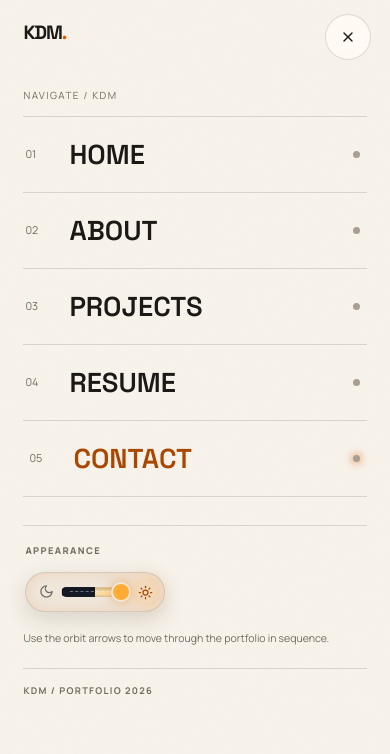
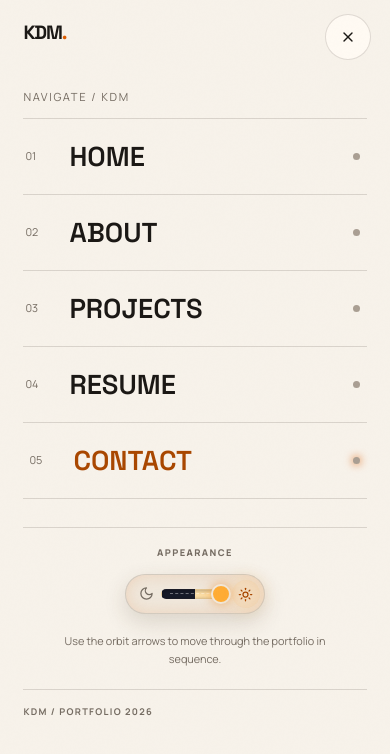
Before and after one commit to KrisDaneM/KrisDaneMadlambayan, a React (Vite) app: page /contact in a window 390 px wide. Both pictures are taken after a click on the button "Open page navigation". Shown: the top 754 px of the page. Built offline with nearby package versions, Linux system fonts and the light colour scheme.

Commit message:
Refine KDM navigation, theme transitions and responsive UI

```diff
--- a/src/components/Navbar.jsx
+++ b/src/components/Navbar.jsx
@@ -74,7 +74,7 @@ export default function Navbar() {
         <button className="orbit-arrow orbit-next" type="button" aria-label="Next page" onClick={() => move(1)}><ChevronRight /></button>
       </nav>
       <button className={`orbit-menu-backdrop ${open ? 'is-open' : ''}`} type="button" aria-label="Close navigation" tabIndex={open ? 0 : -1} onClick={() => setOpen(false)} />
-      <div ref={menuRef} id="orbit-menu" className={`orbit-menu ${open ? 'is-open' : ''}`} aria-hidden={!open} inert={open ? undefined : ''}>
+      <div ref={menuRef} id="orbit-menu" className={`orbit-menu ${open ? 'is-open' : ''}`} aria-hidden={!open} inert={!open}>
         <NavLink to="/" className="orbit-menu-brand" aria-label="KDM home" onClick={() => setOpen(false)}>KDM<span>.</span></NavLink>
         <div className="orbit-menu-head"><span>Navigate / KDM</span><button type="button" onClick={() => setOpen(false)} aria-label="Close navigation"><X /></button></div>
         <div className="orbit-menu-links">
--- a/src/index.css
+++ b/src/index.css
@@ -151,12 +151,12 @@ em { color:var(--orange); font-style:normal; }
 .kdm-signature { position:absolute; top:30px; left:34px; pointer-events:auto; color:#f5f5f5; font:700 1.18rem 'Space Grotesk'; letter-spacing:-.06em; }
 .kdm-signature span { color:var(--orange); }
 .route-orbit { position:absolute; top:24px; right:28px; width:172px; height:172px; display:grid; place-items:center; pointer-events:auto; }
-.orbit-core { position:relative; z-index:3; width:104px; height:104px; display:flex; flex-direction:column; align-items:center; justify-content:center; border:1px solid rgba(255,107,0,.45); border-radius:50%; color:#fff; background:rgba(9,9,9,.93); box-shadow:0 18px 50px rgba(0,0,0,.45),inset 0 0 0 8px rgba(255,255,255,.015); backdrop-filter:blur(10px); cursor:pointer; transition:transform .3s,border-color .3s; }
+.orbit-core { position:relative; z-index:3; width:104px; height:104px; display:flex; flex-direction:column; align-items:center; justify-content:center; border:1px solid rgba(255,107,0,.45); border-radius:50%; color:#fff; background:rgba(9,9,9,.93); box-shadow:0 18px 50px rgba(0,0,0,.45),inset 0 0 0 8px rgba(255,255,255,.015); backdrop-filter:blur(10px); cursor:pointer; transition:transform .24s cubic-bezier(.4,0,.2,1),border-color .24s; }
 .orbit-core:hover { transform:scale(1.045); border-color:var(--orange); }
 .orbit-kdm { font:700 1.05rem 'Space Grotesk'; letter-spacing:-.06em; }
 .orbit-route { margin-top:3px; color:var(--orange-3); font-size:.55rem; font-weight:800; letter-spacing:.14em; text-transform:uppercase; }
 .orbit-count { color:#6f6f6f; font-size:.48rem; letter-spacing:.1em; }
-.orbit-ring { position:absolute; inset:10px; border:1px solid rgba(255,255,255,.12); border-radius:50%; animation:orbit-spin 22s linear infinite; }
+.orbit-ring { position:absolute; inset:10px; border:1px solid rgba(255,255,255,.12); border-radius:50%; rotate:0deg; animation:orbit-spin 22s linear infinite; transition:rotate .26s cubic-bezier(.4,0,.2,1); }
 .orbit-ring::before,.orbit-ring::after { content:""; position:absolute; border-radius:50%; background:var(--orange); box-shadow:0 0 12px rgba(255,107,0,.7); }
 .orbit-ring::before { width:6px; height:6px; top:-3px; left:50%; }.orbit-ring::after { width:3px; height:3px; right:13px; bottom:19px; }
 .orbit-ring span { position:absolute; inset:11px; border:1px dashed rgba(255,107,0,.16); border-radius:50%; }
@@ -164,13 +164,18 @@ em { color:var(--orange); font-style:normal; }
 .orbit-arrow:hover { color:#080808; border-color:var(--orange); background:var(--orange); }.orbit-arrow svg { width:15px; }.orbit-prev { left:0; }.orbit-next { right:0; }
 .orbit-menu-backdrop { position:fixed; z-index:4; inset:0; padding:0; pointer-events:none; border:0; background:rgba(0,0,0,.25); opacity:0; visibility:hidden; transition:opacity .24s ease,visibility 0s linear .24s; }
 .orbit-menu-backdrop.is-open { pointer-events:auto; opacity:1; visibility:visible; transition-delay:0s; }
-.orbit-menu { position:absolute; z-index:5; top:190px; right:32px; width:min(520px,calc(100vw - 64px)); max-height:calc(100dvh - 214px); overflow-x:hidden; overflow-y:auto; overscroll-behavior:contain; scrollbar-width:none; -ms-overflow-style:none; -webkit-overflow-scrolling:touch; padding:26px 28px; pointer-events:none; border:1px solid var(--border); border-radius:24px; background:var(--glass); box-shadow:0 24px 64px rgba(0,0,0,.36); opacity:0; visibility:hidden; transform:translateY(-6px) scale(.97); transform-origin:top right; transition:opacity .25s ease,transform .25s cubic-bezier(.22,1,.36,1),visibility 0s linear .25s; }
+.orbit-menu { position:absolute; z-index:5; top:184px; right:24px; width:min(440px,calc(100vw - 48px)); max-height:calc(100dvh - 208px); overflow-x:hidden; overflow-y:auto; overscroll-behavior:contain; scrollbar-width:none; -ms-overflow-style:none; -webkit-overflow-scrolling:touch; padding:22px; pointer-events:none; border:1px solid var(--border); border-radius:24px; background:var(--glass); box-shadow:0 24px 64px rgba(0,0,0,.36); opacity:0; visibility:hidden; transform:translateY(-8px) scale(.97); transform-origin:top right; transition:opacity .26s cubic-bezier(.4,0,.2,1),transform .26s cubic-bezier(.4,0,.2,1),visibility 0s linear .26s; }
 .orbit-menu::-webkit-scrollbar { width:0; height:0; display:none; }
-.orbit-menu.is-open { pointer-events:auto; opacity:1; visibility:visible; transform:none; transition-delay:0s; }
+.orbit-menu.is-open { pointer-events:auto; opacity:1; visibility:visible; transform:none; transition-delay:50ms; }
 .orbit-menu-brand,.orbit-menu-footer { display:none; }
-.orbit-menu-head { position:sticky; z-index:2; top:-26px; display:flex; justify-content:space-between; align-items:center; margin:-26px -2px 0; padding:22px 2px 14px; border-bottom:1px solid var(--border); color:#777; background:var(--glass); font-size:.62rem; letter-spacing:.15em; text-transform:uppercase; }
+.orbit-menu-head { position:sticky; z-index:2; top:-22px; display:flex; justify-content:space-between; align-items:center; margin:-22px -2px 0; padding:16px 2px 10px; border-bottom:1px solid var(--border); color:#777; background:var(--glass); font-size:.7rem; letter-spacing:.15em; text-transform:uppercase; }
 .orbit-menu-head button { width:40px; height:40px; display:grid; place-items:center; border:1px solid var(--border); border-radius:50%; color:var(--text); background:var(--surface); cursor:pointer; transition:color .2s,border-color .2s,background .2s; }.orbit-menu-head button:hover { color:#080808; border-color:var(--orange); background:var(--orange); }.orbit-menu-head svg { width:16px; }
-.orbit-menu-links { display:grid; }.orbit-menu-links a { min-height:54px; display:grid; grid-template-columns:42px 1fr 10px; align-items:center; padding:9px 2px; border-bottom:1px solid var(--border); transition:color .2s,padding-left .2s; }.orbit-menu-links a > span { color:var(--subtle); font-size:.62rem; }.orbit-menu-links a strong { font:600 1.2rem 'Space Grotesk'; }.orbit-menu-links a i { width:5px; height:5px; border-radius:50%; background:#444; }.orbit-menu-links a:hover,.orbit-menu-links a.active { color:var(--orange-3); padding-left:8px; }.orbit-menu-links a.active i { background:var(--orange); box-shadow:0 0 9px var(--orange); }.orbit-menu > p { margin:14px 0 0; color:var(--subtle); font-size:.66rem; }
+.orbit-menu-links { display:grid; }.orbit-menu-links a { min-height:50px; display:grid; grid-template-columns:38px 1fr 10px; align-items:center; padding:6px 2px; border-bottom:1px solid var(--border); transition:color .2s,padding-left .2s; }.orbit-menu-links a > span { color:var(--subtle); font-size:.62rem; }.orbit-menu-links a strong { font:600 1.1rem 'Space Grotesk'; }.orbit-menu-links a i { width:5px; height:5px; border-radius:50%; background:#444; }.orbit-menu-links a:hover,.orbit-menu-links a.active { color:var(--orange-3); padding-left:8px; }.orbit-menu-links a.active i { background:var(--orange); box-shadow:0 0 9px var(--orange); }.orbit-menu > p { margin:7px auto 0; max-width:310px; color:var(--subtle); font-size:.68rem; text-align:center; }
+.route-orbit.is-open .orbit-core { animation:orbit-core-engage .24s cubic-bezier(.4,0,.2,1); border-color:var(--orange); }
+.route-orbit.is-open .orbit-core > span { animation:orbit-label-engage .24s cubic-bezier(.4,0,.2,1); }
+.route-orbit.is-open .orbit-ring { rotate:12deg; }
+@keyframes orbit-core-engage { 45% { transform:scale(.96); } }
+@keyframes orbit-label-engage { 45% { opacity:.72; transform:scale(.97); } }
 @keyframes orbit-spin { to { transform:rotate(360deg); } }
 
 /* Ambient technical field */
@@ -476,7 +481,7 @@ main,main section,main .container { max-width:100%; }
   .orbit-core { width:70px; height:70px; }
   .orbit-ring { inset:5px; }
   .orbit-arrow { width:32px; height:32px; }
-  .orbit-menu { position:fixed; top:108px; right:24px; bottom:auto; width:min(430px,calc(100% - 48px)); max-height:calc(100dvh - 132px); overflow-x:hidden; overflow-y:auto; }
+  .orbit-menu { position:fixed; top:108px; right:24px; bottom:auto; width:min(400px,calc(100% - 48px)); max-height:calc(100dvh - 132px); overflow-x:hidden; overflow-y:auto; padding:20px; }
 
   .contact-layout { display:flex; flex-direction:column; gap:60px; }
   .contact-layout .form-card { order:1; width:100%; }
@@ -531,6 +536,12 @@ main,main section,main .container { max-width:100%; }
 [data-theme="dark"] .universe-moon { color:#f4f6ff; background:rgba(125,143,198,.14); box-shadow:0 0 18px rgba(125,143,198,.2); }
 [data-theme="light"] .universe-sun { color:#a94700; background:rgba(255,168,54,.18); box-shadow:0 0 18px rgba(255,153,25,.24); transform:rotate(90deg); }
 [data-theme="light"] .universe-track i { left:calc(100% - 14px); background:#ffad35; box-shadow:0 0 11px rgba(236,118,0,.5); }
+
+@media (min-width:601px) {
+  .orbit-menu .appearance-control { display:flex; flex-direction:column; align-items:center; margin-top:10px; padding:11px 2px 1px; }
+  .orbit-menu .appearance-label { margin-bottom:7px; text-align:center; }
+  .orbit-menu .universe-switch { margin-inline:auto; }
+}
 
 /* Solar universe: warm paper, charcoal type, and restrained amber light. */
 [data-theme="light"] body::before { opacity:.018; mix-blend-mode:multiply; }
@@ -655,7 +666,9 @@ main,main section,main .container { max-width:100%; }
   .orbit-menu-links a strong { font-size:clamp(1.55rem,7vw,2rem); text-transform:uppercase; }
   .orbit-menu-links a i { width:7px; height:7px; }
   .orbit-menu-links a:hover,.orbit-menu-links a.active { padding-left:6px; }
-  .orbit-menu .appearance-control { margin-top:clamp(18px,4vh,28px); }
+  .orbit-menu .appearance-control { display:flex; flex-direction:column; align-items:center; margin-top:clamp(18px,4vh,28px); }
+  .orbit-menu .appearance-label { text-align:center; }
+  .orbit-menu .universe-switch { margin-inline:auto; }
   .orbit-menu > p { margin-top:14px; }
   .orbit-menu-footer { display:block; margin-top:20px; padding-top:14px; border-top:1px solid var(--border); color:var(--subtle); font-size:.58rem; font-weight:700; letter-spacing:.14em; text-transform:uppercase; }
 }
```
